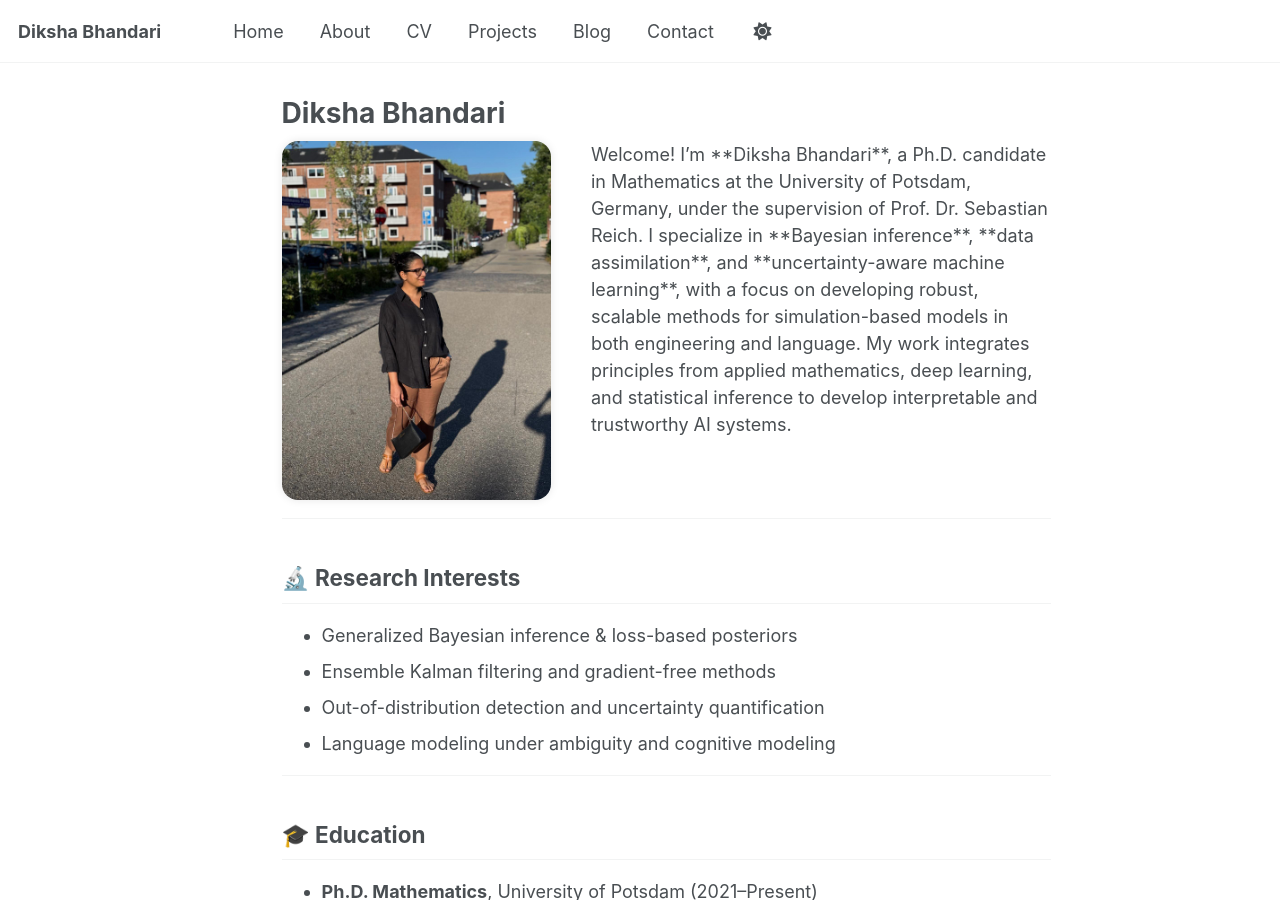
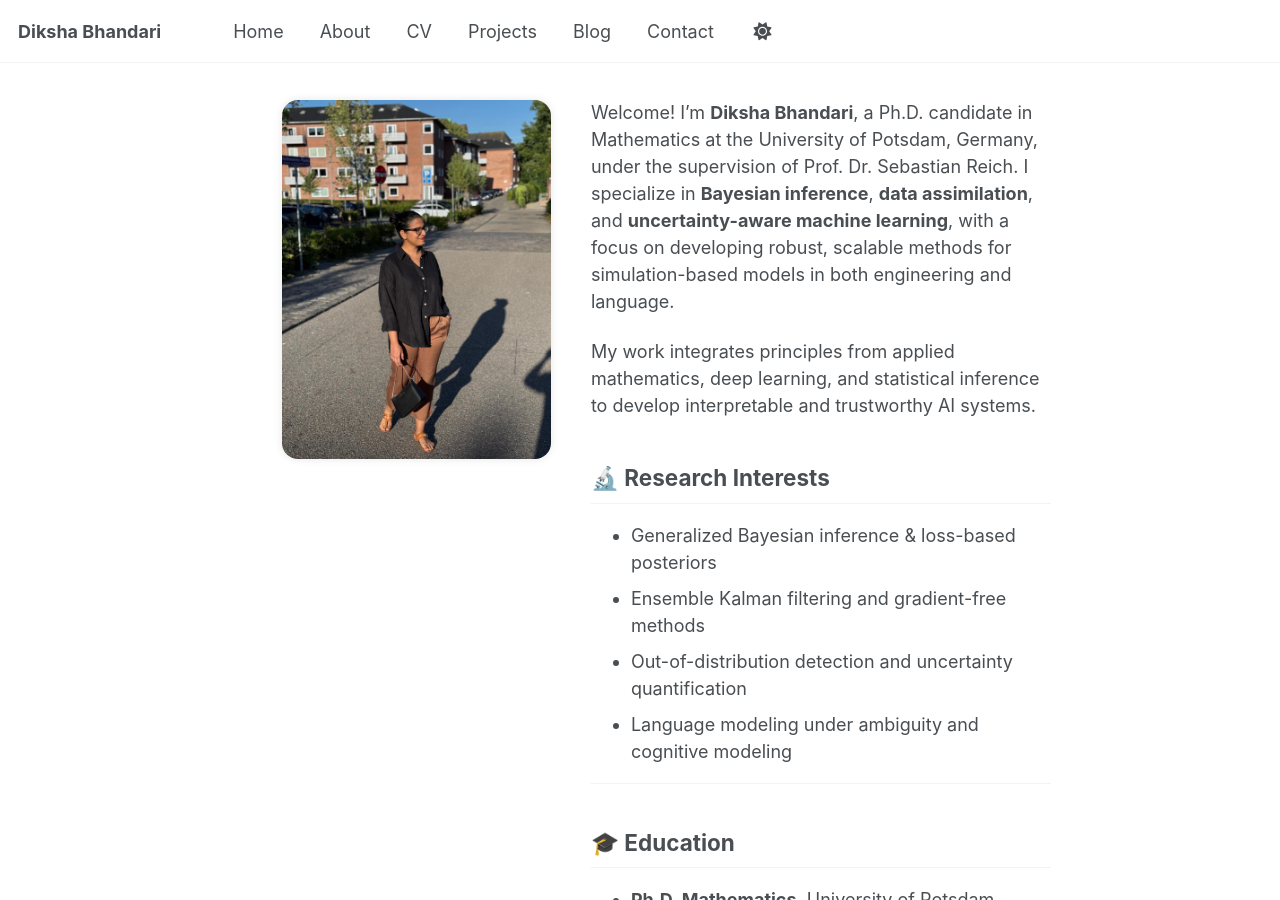
Before and after one commit to dikshab14/dikshab14.github.io, a Jekyll site: the page built from index.md, in a window 1280 px wide and 900 px high. Built offline with Jekyll 4.4.1, drawn with Linux system fonts in a browser that asks for light colours; a script that is not in the unit is left out.

Commit message:
added prupdated index ofiile.html

```diff
--- /dev/null
+++ b/_layouts/profile.html
@@ -0,0 +1,31 @@
+---
+layout: default
+---
+
+{% include base_path %}
+
+<div id="main" role="main">
+  {% include sidebar.html %}
+
+  <article class="page" itemscope itemtype="http://schema.org/CreativeWork">
+    <div class="page__inner-wrap">
+      <section class="page__content" itemprop="text">
+        <div style="display: flex; flex-direction: row; gap: 40px; align-items: flex-start; flex-wrap: wrap;">
+
+          <!-- Left: Sticky Profile Image -->
+          <div style="flex: 0 0 35%; position: sticky; top: 100px; height: fit-content;">
+            <img src="/images/profile_image_1.jpeg"
+                 alt="Diksha Bhandari"
+                 style="width: 100%; border-radius: 16px; box-shadow: 0 0 8px rgba(0,0,0,0.1);">
+          </div>
+
+          <!-- Right: Main Page Content -->
+          <div style="flex: 1; min-width: 300px;">
+            {{ content }}
+          </div>
+
+        </div>
+      </section>
+    </div>
+  </article>
+</div>
--- a/index.md
+++ b/index.md
@@ -1,32 +1,15 @@
 ---
-layout: single
+layout: profile
 title: "Diksha Bhandari"
 subtitle: "Ph.D. Candidate in Mathematics | Bayesian Inference | Machine Learning | Uncertainty Quantification"
 premalink: /
 author_profile: false
 ---
 
-<div style="display: flex; flex-direction: row; gap: 40px; align-items: flex-start;">
-
-  <!-- Sticky Left Column: Image -->
-  <div style="flex: 0 0 35%; position: sticky; top: 100px; height: fit-content;">
-    <img src="/images/profile_image_1.jpeg" alt="Diksha Bhandari"
-         style="width: 100%; border-radius: 16px; box-shadow: 0 0 8px rgba(0,0,0,0.1);">
-  </div>
-
-  <!-- Right Column: Scrollable Bio Content -->
-  <div style="flex: 1; min-width: 300px;">
-
 Welcome! I’m **Diksha Bhandari**, a Ph.D. candidate in Mathematics at the University of Potsdam, Germany, under the supervision of Prof. Dr. Sebastian Reich. I specialize in **Bayesian inference**, **data assimilation**, and **uncertainty-aware machine learning**, with a focus on developing robust, scalable methods for simulation-based models in both engineering and language.
 
 My work integrates principles from applied mathematics, deep learning, and statistical inference to develop interpretable and trustworthy AI systems.
 
-  </div>
-</div>
-
-
-
----
 
 ## 🔬 Research Interests
 
```
